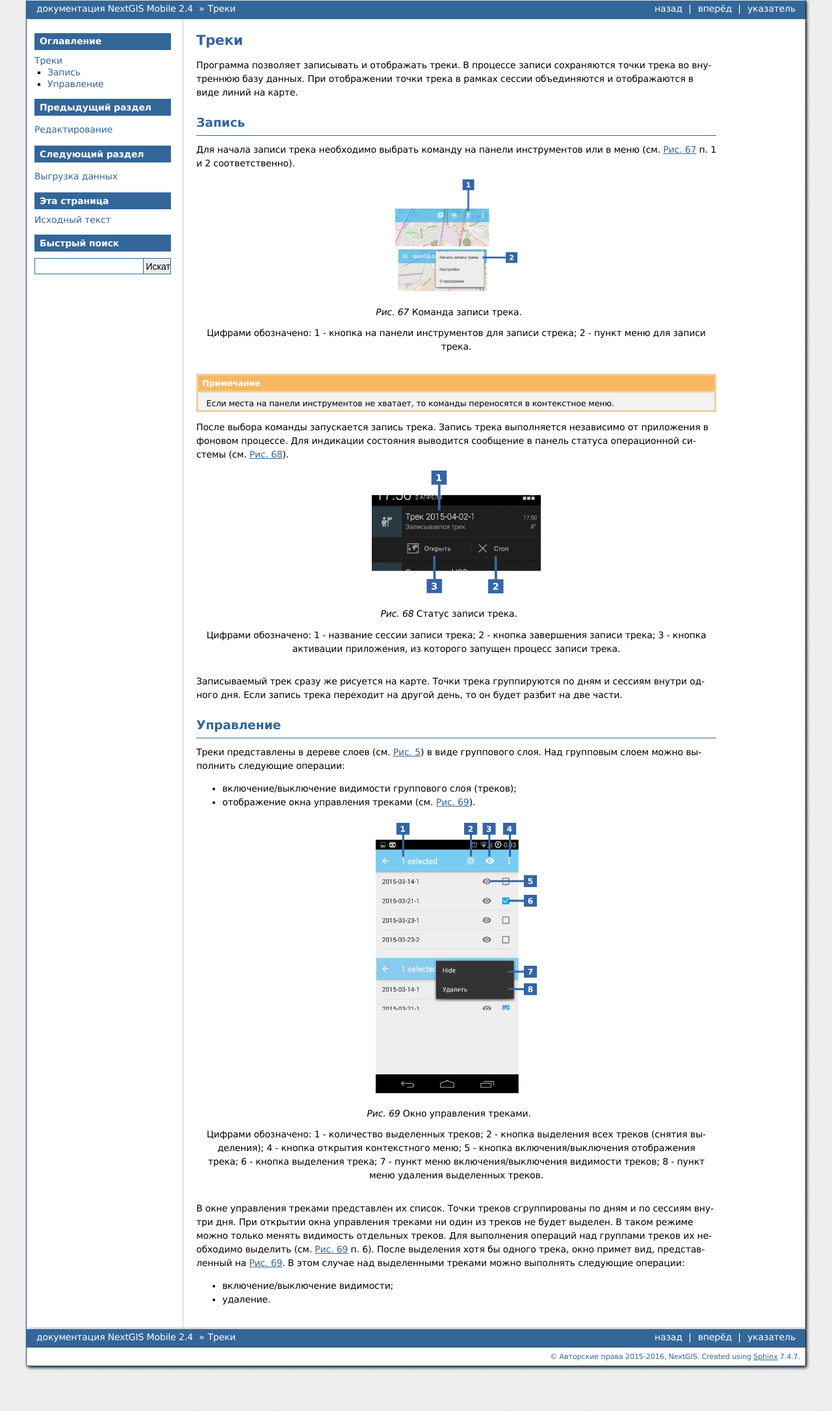
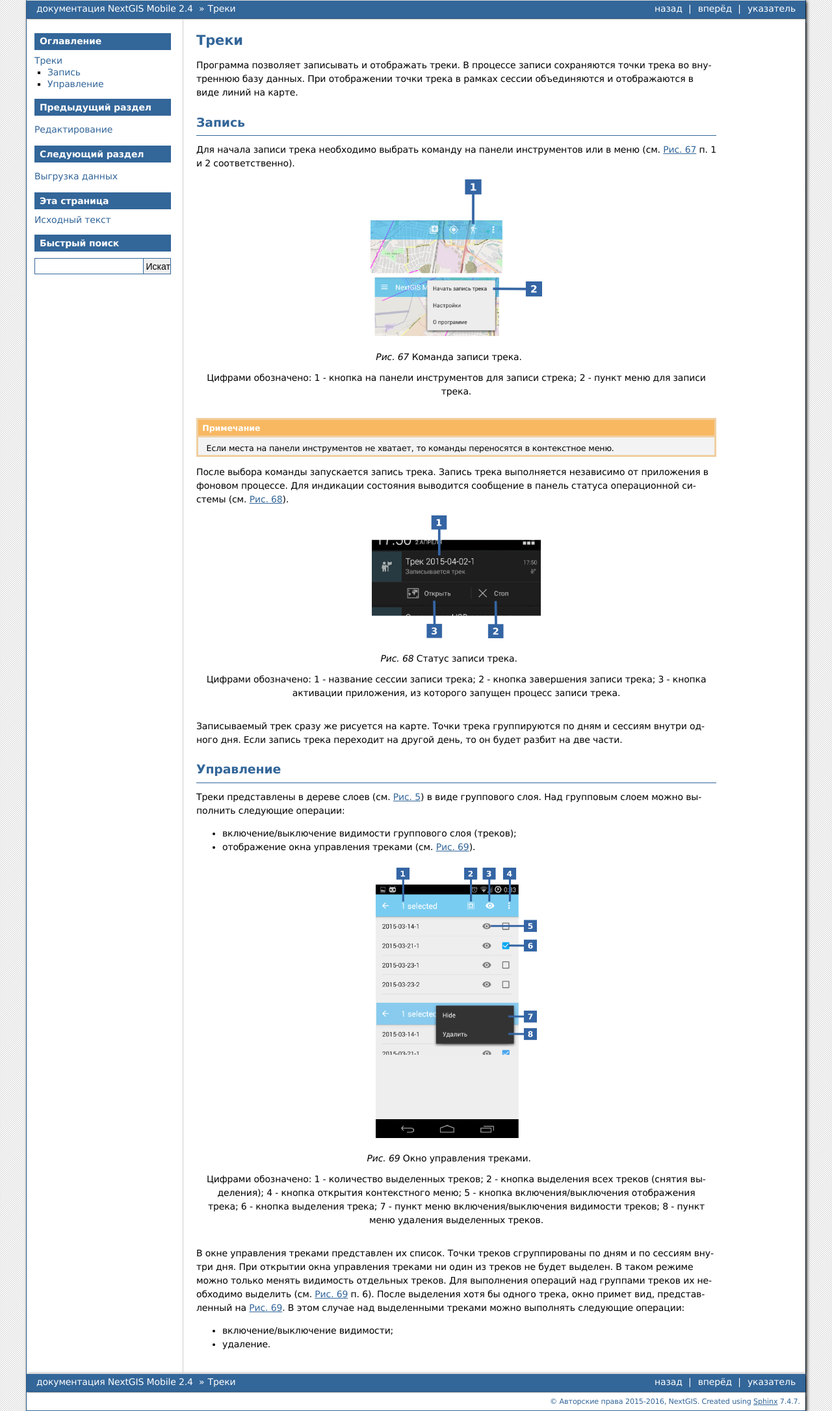
Before and after one commit to nextgis/docs_ngmobile, a Sphinx documentation site: the page built from source/tracks.rst, in a window 1280 px wide. Shown: the whole page at 65% size. Built offline with Sphinx 7.4.7, drawn with Linux system fonts in a browser that asks for light colours; formulas are drawn with MathJax 3.

Commit message:
исправлен размер рисунков

```diff
--- a/source/editing.rst
+++ b/source/editing.rst
@@ -696,7 +696,7 @@
 .. figure:: _static/text_probel.png
    :name: ngmobile_text_probel_pic
    :align: center
-   :width: 8cm
+   :width: 6cm
 
    Поле "Текст" и "Пробел".
 
--- a/source/tracks.rst
+++ b/source/tracks.rst
@@ -16,7 +16,7 @@
 .. figure:: _static/ngmobile_track_menu.png
    :name: ngmobile_track_menu_pic
    :align: center
-   :width: 5cm
+   :width: 7cm
 
    Команда записи трека.
 
```
